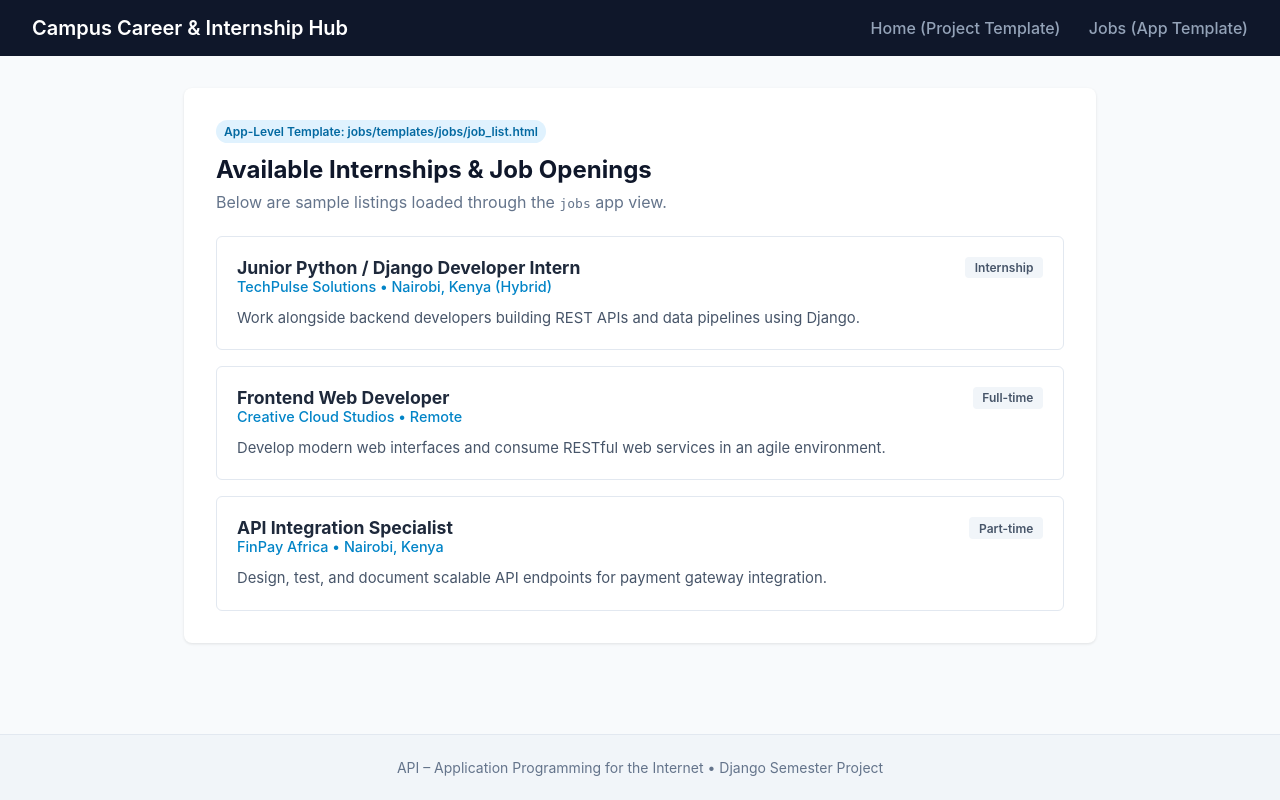
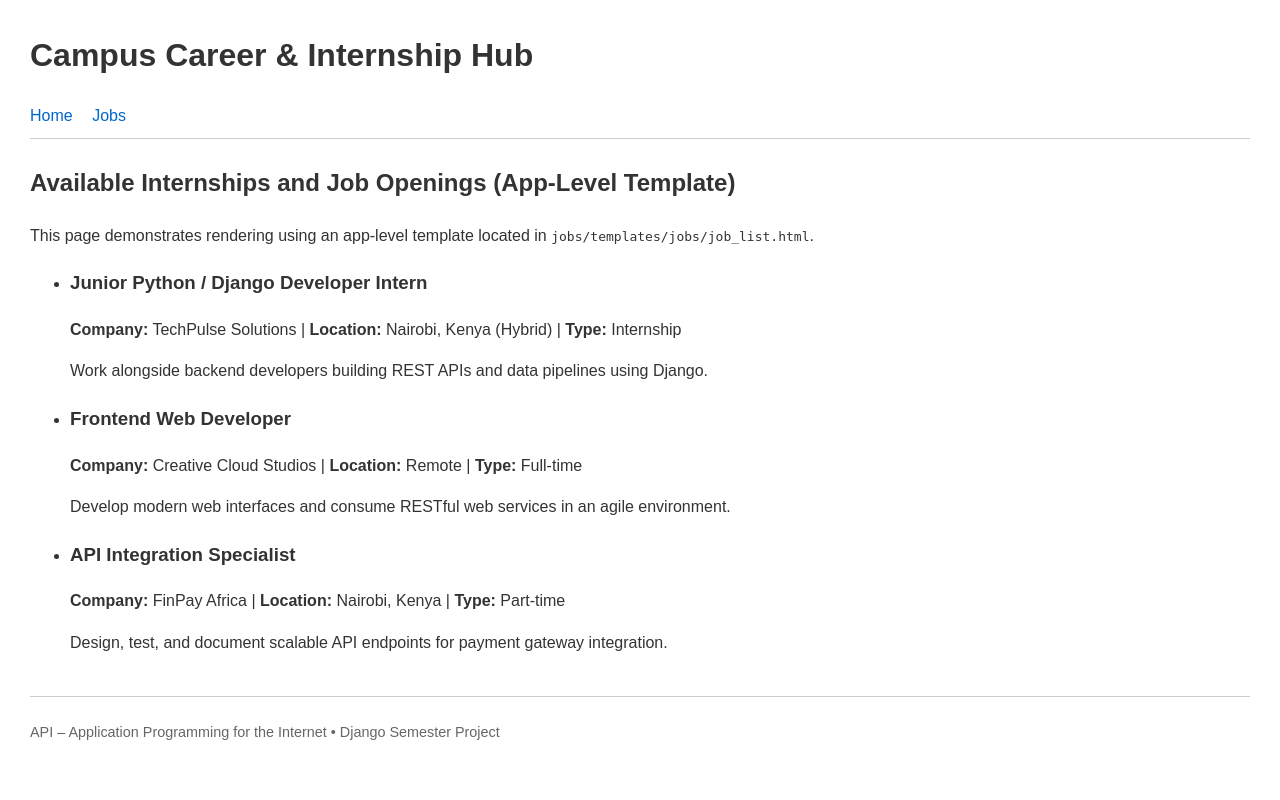
Before and after one commit to JanIsaac-1/django-semester-project, a Django app: page /jobs/ in a window 1280 px wide. Run offline with Django 5.2, Linux system fonts and the light colour scheme.

Commit message:
style: simplify templates and CSS to basic student starter layout

```diff
--- a/jobs/templates/jobs/job_list.html
+++ b/jobs/templates/jobs/job_list.html
@@ -3,30 +3,18 @@
 {% block title %}Job Listings - Internship Hub{% endblock %}
 
 {% block content %}
-<div class="card">
-    <span class="badge">App-Level Template: jobs/templates/jobs/job_list.html</span>
-    <h2 style="margin-top: 0.75rem; margin-bottom: 0.5rem; color: #0f172a;">Available Internships & Job Openings</h2>
-    <p style="color: #64748b; margin-bottom: 1.5rem;">Below are sample listings loaded through the <code>jobs</code> app view.</p>
+<h2>Available Internships and Job Openings (App-Level Template)</h2>
+<p>This page demonstrates rendering using an app-level template located in <code>jobs/templates/jobs/job_list.html</code>.</p>
 
-    <div style="display: flex; flex-direction: column; gap: 1rem;">
-        {% for job in jobs %}
-        <div style="border: 1px solid #e2e8f0; border-radius: 6px; padding: 1.25rem;">
-            <div style="display: flex; justify-content: space-between; align-items: flex-start;">
-                <div>
-                    <h3 style="font-size: 1.1rem; color: #1e293b;">{{ job.title }}</h3>
-                    <p style="color: #0284c7; font-weight: 500; font-size: 0.9rem;">{{ job.company }} &bull; {{ job.location }}</p>
-                </div>
-                <span style="background-color: #f1f5f9; color: #475569; padding: 0.2rem 0.6rem; border-radius: 4px; font-size: 0.75rem; font-weight: 600;">
-                    {{ job.job_type }}
-                </span>
-            </div>
-            <p style="margin-top: 0.75rem; color: #475569; font-size: 0.925rem; line-height: 1.5;">
-                {{ job.description }}
-            </p>
-        </div>
-        {% empty %}
-        <p>No job listings found.</p>
-        {% endfor %}
-    </div>
-</div>
+<ul style="margin-top: 20px;">
+    {% for job in jobs %}
+    <li style="margin-bottom: 20px;">
+        <h3>{{ job.title }}</h3>
+        <p><strong>Company:</strong> {{ job.company }} | <strong>Location:</strong> {{ job.location }} | <strong>Type:</strong> {{ job.job_type }}</p>
+        <p>{{ job.description }}</p>
+    </li>
+    {% empty %}
+    <li>No jobs available.</li>
+    {% endfor %}
+</ul>
 {% endblock %}
--- a/jobs/tests.py
+++ b/jobs/tests.py
@@ -19,5 +19,5 @@ class JobViewsTestCase(TestCase):
         self.assertEqual(response.status_code, 200)
         self.assertTemplateUsed(response, 'base.html')
         self.assertTemplateUsed(response, 'jobs/job_list.html')
-        self.assertContains(response, 'Available Internships & Job Openings')
+        self.assertContains(response, 'Available Internships and Job Openings')
         self.assertContains(response, 'Junior Python / Django Developer Intern')
--- a/templates/base.html
+++ b/templates/base.html
@@ -2,74 +2,33 @@
 <html lang="en">
 <head>
     <meta charset="UTF-8">
-    <meta name="viewport" content="width=device-width, initial-scale=1.0">
-    <title>{% block title %}IAP Semester Project{% endblock %}</title>
+    <title>{% block title %}Internship Hub{% endblock %}</title>
     <style>
-        * {
-            box-sizing: border-box;
-            margin: 0;
-            padding: 0;
+        body {
+            font-family: Arial, sans-serif;
+            margin: 30px;
+            line-height: 1.6;
+            color: #333;
         }
-        body {
-            font-family: -apple-system, BlinkMacSystemFont, "Segoe UI", Roboto, Helvetica, Arial, sans-serif;
-            background-color: #f8fafc;
-            color: #1e293b;
-            display: flex;
-            flex-direction: column;
-            min-height: 100vh;
-        }
-        header {
-            background-color: #0f172a;
-            color: #fff;
-            padding: 1rem 2rem;
-            display: flex;
-            justify-content: space-between;
-            align-items: center;
-        }
-        header h1 {
-            font-size: 1.25rem;
-            font-weight: 600;
+        nav {
+            margin: 15px 0 25px 0;
+            padding-bottom: 10px;
+            border-bottom: 1px solid #ccc;
         }
         nav a {
-            color: #94a3b8;
+            margin-right: 15px;
+            color: #0066cc;
             text-decoration: none;
-            margin-left: 1.5rem;
-            font-weight: 500;
-            transition: color 0.2s;
         }
-        nav a:hover, nav a.active {
-            color: #38bdf8;
-        }
-        main {
-            flex: 1;
-            max-width: 960px;
-            width: 100%;
-            margin: 2rem auto;
-            padding: 0 1.5rem;
-        }
-        .card {
-            background: #ffffff;
-            border-radius: 8px;
-            box-shadow: 0 1px 3px rgba(0,0,0,0.1);
-            padding: 2rem;
-            margin-bottom: 1.5rem;
-        }
-        .badge {
-            display: inline-block;
-            padding: 0.25rem 0.5rem;
-            border-radius: 9999px;
-            font-size: 0.75rem;
-            font-weight: 600;
-            background: #e0f2fe;
-            color: #0369a1;
+        nav a:hover {
+            text-decoration: underline;
         }
         footer {
-            background: #f1f5f9;
-            text-align: center;
-            padding: 1.5rem;
-            font-size: 0.875rem;
-            color: #64748b;
-            border-top: 1px solid #e2e8f0;
+            margin-top: 40px;
+            padding-top: 10px;
+            border-top: 1px solid #ccc;
+            font-size: 0.9em;
+            color: #666;
         }
     </style>
 </head>
@@ -77,8 +36,8 @@
     <header>
         <h1>Campus Career & Internship Hub</h1>
         <nav>
-            <a href="{% url 'home' %}">Home (Project Template)</a>
-            <a href="{% url 'job_list' %}">Jobs (App Template)</a>
+            <a href="{% url 'home' %}">Home</a>
+            <a href="{% url 'job_list' %}">Jobs</a>
         </nav>
     </header>
 
```
Also changed, not shown: templates/home.html (+5 -12 lines).
